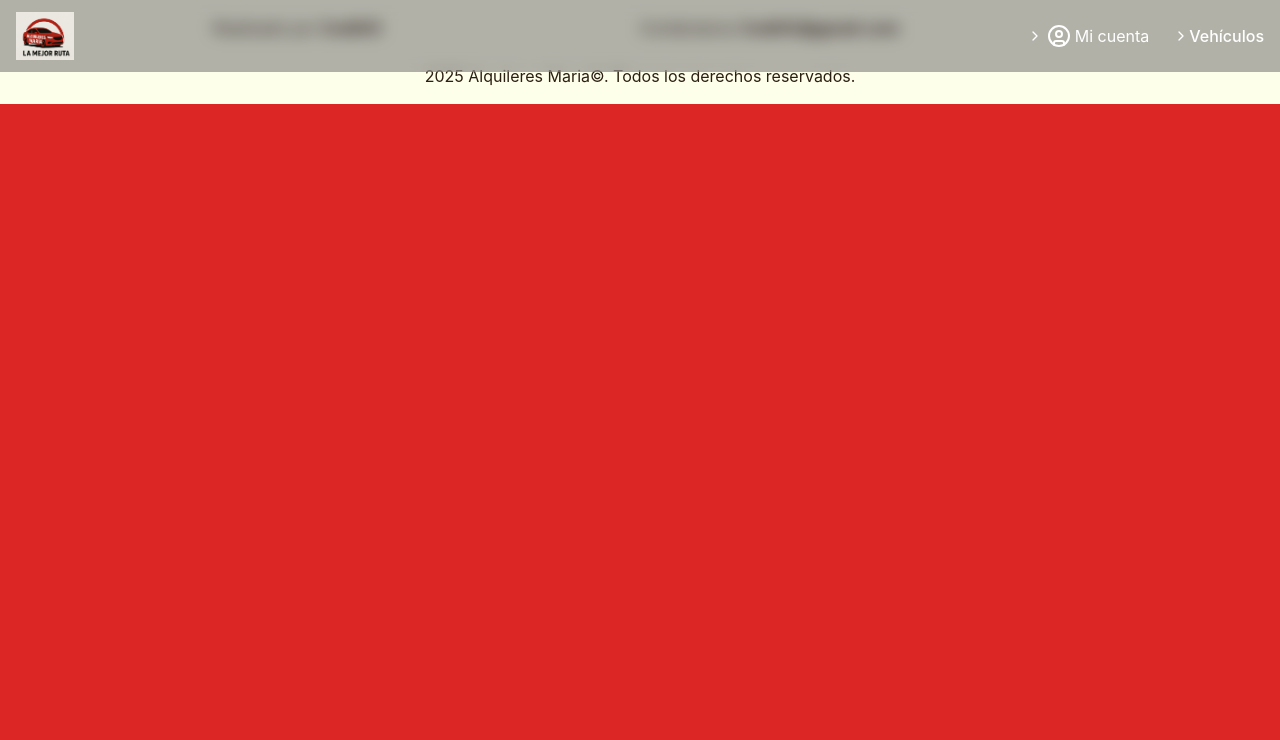
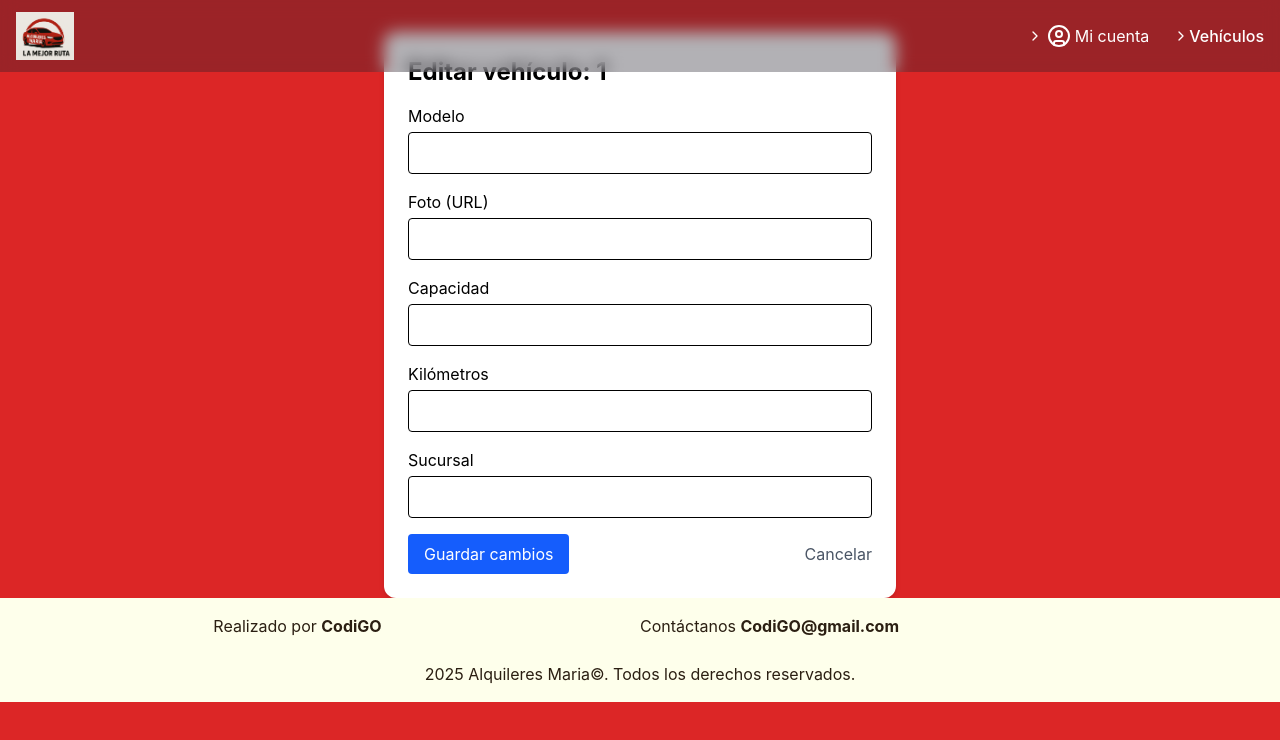
Before and after one commit to massimoparzanese/INGE2-2025, a React (Vite) app in the folder frontend/: page /admin/editar-vehiculo/1 in a window 1280 px wide. Shown: the top 740 px of the page. Built offline with nearby package versions, Linux system fonts and the light colour scheme; no server answers.

Commit message:
Implementacion del front end de modificar usuario con error

```diff
--- a/frontend/src/App.jsx
+++ b/frontend/src/App.jsx
@@ -10,6 +10,8 @@ import AgregarVehiculo from "./pages/AgregarVehiculoPage.jsx";
 import RegisterForm from "./pages/RegisterPage.jsx";
 import AdminCatalogoVehiculos from "./pages/adminVehicles/AdminCatalogoVehiculos.jsx";
 import ResetPasswordPage from "./pages/ResetPasswordPage.jsx";
+import EditarVehiculoFormWrapper from "./pages/adminVehicles/EditarVehiculoFormWrapper.jsx";
+
 export default function App() {
 
   return (
@@ -24,6 +26,7 @@ export default function App() {
           <Route path="/registro" element={<RegisterForm />} />
           <Route path="/admin/catalogoVehiculos" element={<AdminCatalogoVehiculos/>}/>
           <Route path="/resetPassword" element={<ResetPasswordPage/>}/>
+          <Route path="/admin/editar-vehiculo/:patente" element={<EditarVehiculoFormWrapper />} />
         </Routes>
         <Footer/>
        </AuthContextProvider>
--- /dev/null
+++ b/frontend/src/components/EditarVehiculoForm.jsx
@@ -0,0 +1,125 @@
+import { useState, useEffect } from "react";
+
+export default function EditarVehiculoForm({ patenteSeleccionada, onVolver }){
+    const [vehiculo, setVehiculo] = useState({
+        modelo: "",
+        foto: "",
+        capacidad: "",
+        kms: "",
+        sucursal: "",
+    });
+
+    useEffect(() => {
+        async function fetchVehiculo() {
+            try {
+                const res = await fetch(`/vehiculos/${patenteSeleccionada}`);
+                const json = await res.json();
+                setVehiculo(json.metaData); // Asegurate de que el backend responde así
+            } catch (err) {
+                console.error("Error al obtener datos del vehículo:", err);
+           }
+        }
+
+        if (patenteSeleccionada){
+            fetchVehiculo();
+        }
+
+    }, [patenteSeleccionada]);
+
+    const handleChange = (e) => {
+        const { name, value } = e.target;
+        setVehiculo({ ...vehiculo, [name]: value });
+    };
+
+    const handleSubmit = async (e) => {
+    e.preventDefault();
+
+    try {
+      const res = await fetch(`/vehiculos/${patenteSeleccionada}`, {
+        method: "PUT",
+        headers: {
+          "Content-Type": "application/json",
+        },
+        body: JSON.stringify(vehiculo),
+      });
+
+      const json = await res.json();
+      alert(json.message);
+      if (onVolver) onVolver();
+            } catch (err) {
+            alert("Error al actualizar vehículo");
+            console.error(err);
+        }
+    };
+
+   return (
+    <form onSubmit={handleSubmit} className="p-6 bg-white rounded-xl shadow-md max-w-lg mx-auto mt-8">
+      <h2 className="text-2xl font-bold mb-4">Editar vehículo: {patenteSeleccionada}</h2>
+
+      <div className="mb-4">
+        <label className="block mb-1">Modelo</label>
+        <input
+          type="text"
+          name="modelo"
+          value={vehiculo.modelo}
+          onChange={handleChange}
+          className="border p-2 w-full rounded"
+        />
+      </div>
+
+      <div className="mb-4">
+        <label className="block mb-1">Foto (URL)</label>
+        <input
+          type="text"
+          name="foto"
+          value={vehiculo.foto}
+          onChange={handleChange}
+          className="border p-2 w-full rounded"
+        />
+      </div>
+
+      <div className="mb-4">
+        <label className="block mb-1">Capacidad</label>
+        <input
+          type="number"
+          name="capacidad"
+          value={vehiculo.capacidad}
+          onChange={handleChange}
+          className="border p-2 w-full rounded"
+        />
+      </div>
+
+      <div className="mb-4">
+        <label className="block mb-1">Kilómetros</label>
+        <input
+          type="number"
+          name="kms"
+          value={vehiculo.kms}
+          onChange={handleChange}
+          className="border p-2 w-full rounded"
+        />
+      </div>
+
+      <div className="mb-4">
+        <label className="block mb-1">Sucursal</label>
+        <input
+          type="text"
+          name="sucursal"
+          value={vehiculo.sucursal}
+          onChange={handleChange}
+          className="border p-2 w-full rounded"
+        />
+      </div>
+
+      <div className="flex justify-between">
+        <button type="submit" className="bg-blue-600 text-white px-4 py-2 rounded hover:bg-blue-700">
+          Guardar cambios
+        </button>
+        <button type="button" onClick={onVolver} className="text-gray-600 hover:underline">
+          Cancelar
+        </button>
+      </div>
+    </form>
+  );
+
+}
--- a/frontend/src/components/VehiculoPortada.jsx
+++ b/frontend/src/components/VehiculoPortada.jsx
@@ -24,10 +24,11 @@ export default function VehiculoPortada({ vehiculo, onDelete }){
                   {isAuthenticated /*&& role === 'admin'*/ &&(
                     <div className={`relative w-full right-0 grid col-span-4 z-10`}>
                     <div className={`absolute right-0 flex gap-2 -translate-y-2`}>
-                        <Link to={`/`}
-                            state={{ vehiculo: vehiculo }}  // Pasa el objeto 'content' completo
-                            className={`px-3 py-3 text-[#CDA053] bg-[#232129] rounded-full text-sm shadow-md transition hover:bg-[#CDA053] hover:text-[#232129] hover:scale-110 duration-300`}>
-                            <PencilIcon />
+                        <Link
+                          to={`/admin/editar-vehiculo/${vehiculo.patente}`}
+                          className={`px-3 py-3 text-[#CDA053] bg-[#232129] rounded-full text-sm shadow-md transition hover:bg-[#CDA053] hover:text-[#232129] hover:scale-110 duration-300`}
+                        >
+                          <PencilIcon />
                         </Link>
                         <div className={`px-3 py-3 text-[#CDA053] bg-[#232129] rounded-full text-sm shadow-md transition hover:cursor-pointer hover:bg-[#CDA053] hover:text-[#232129] hover:scale-110 duration-300`} onClick={() => onDelete(vehiculo.patente)}>
                             <Trash2Icon />
--- /dev/null
+++ b/frontend/src/pages/adminVehicles/EditarVehiculoFormWrapper.jsx
@@ -0,0 +1,14 @@
+import { useParams, useNavigate } from "react-router-dom";
+import EditarVehiculoForm from "../../components/EditarVehiculoForm";
+
+export default function EditarVehiculoFormWrapper() {
+  const { patente } = useParams();
+  const navigate = useNavigate();
+
+  return (
+    <EditarVehiculoForm
+      patenteSeleccionada={patente}
+      onVolver={() => navigate("/admin/catalogoVehiculos")}
+    />
+  );
+}
```
Also changed, not shown: 1 other file (tests, documents, lock files or other folders).
